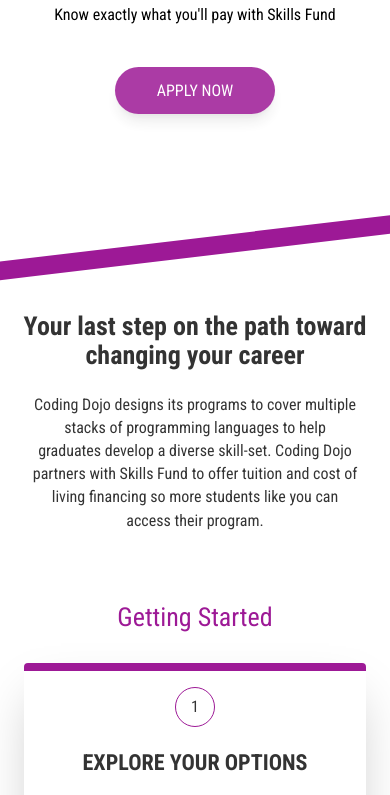
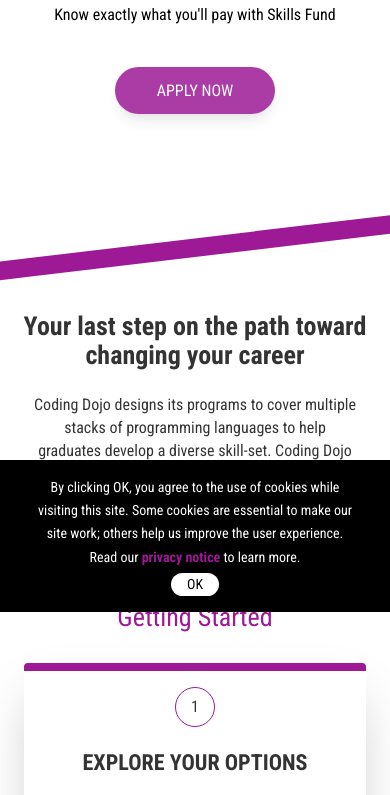
Before and after one commit to chrisdesilva/skills_fund_codingdojo, a Gatsby site: page / in a window 390 px wide. Shown: the part 232-1027 px from the top of the page. Built offline with nearby package versions, Linux system fonts and the light colour scheme; Gatsby itself is replaced by a stand-in of ours; some packages are replaced by stand-ins of ours; no server answers.

Commit message:
Move cookie banner to bottom

```diff
--- a/src/components/layout.css
+++ b/src/components/layout.css
@@ -26,34 +26,20 @@
 	background: #000;
 	color: white;
 	position: fixed;
-  top: 0;
+	bottom: 0;
 	z-index: 100;
-  width: 100%;
 	display: flex;
 	justify-content: space-evenly;
-  height: 100px;
 	align-items: center;
 	opacity: 1;
-  transition: all 1000ms;
+	transition: all 300ms;
 }
 
-.popup button {
-  position: absolute;
-  right: 10px;
-}
-
-@media screen and (max-width: 768px){
+@media screen and (max-width: 768px) {
 	.popup {
 		flex-direction: column;
 		text-align: center;
 		padding: 1rem 2rem;
-    height: 200px;
-  }
-
-  .popup button {
-    top: 2%;
-    right: 2%;
-    padding-bottom: 10px;
 	}
 
 	.popup--getReady {
@@ -64,6 +50,10 @@
 .hidePopup {
 	opacity: 0;
 	height: 0;
+}
+
+.hide {
+	display: none;
 }
 
 .opacityApply {
@@ -92,15 +82,15 @@
 }
 
 #stepCard1:hover {
-  transform: scale(1.05)
+	transform: scale(1.05);
 }
 
 #stepCard2:hover {
-  transform: scale(1.05)
+	transform: scale(1.05);
 }
 
 #stepCard3:hover {
-  transform: scale(1.05)
+	transform: scale(1.05);
 }
 
 .yotpo .yotpo-testimonials-btn {
@@ -694,8 +684,8 @@
 code {
 	background-color: hsla(0, 0%, 0%, 0.04);
 	border-radius: 3px;
-  font-family: "SFMono-Regular", Consolas, "Roboto Mono", "Droid Sans Mono",
-    "Liberation Mono", Menlo, Courier, monospace;
+	font-family: "SFMono-Regular", Consolas, "Roboto Mono", "Droid Sans Mono", "Liberation Mono", Menlo, Courier,
+		monospace;
 	padding: 0;
 	padding-top: 0.2em;
 	padding-bottom: 0.2em;
```
Lines whose indentation alone changed are shown as unchanged.
